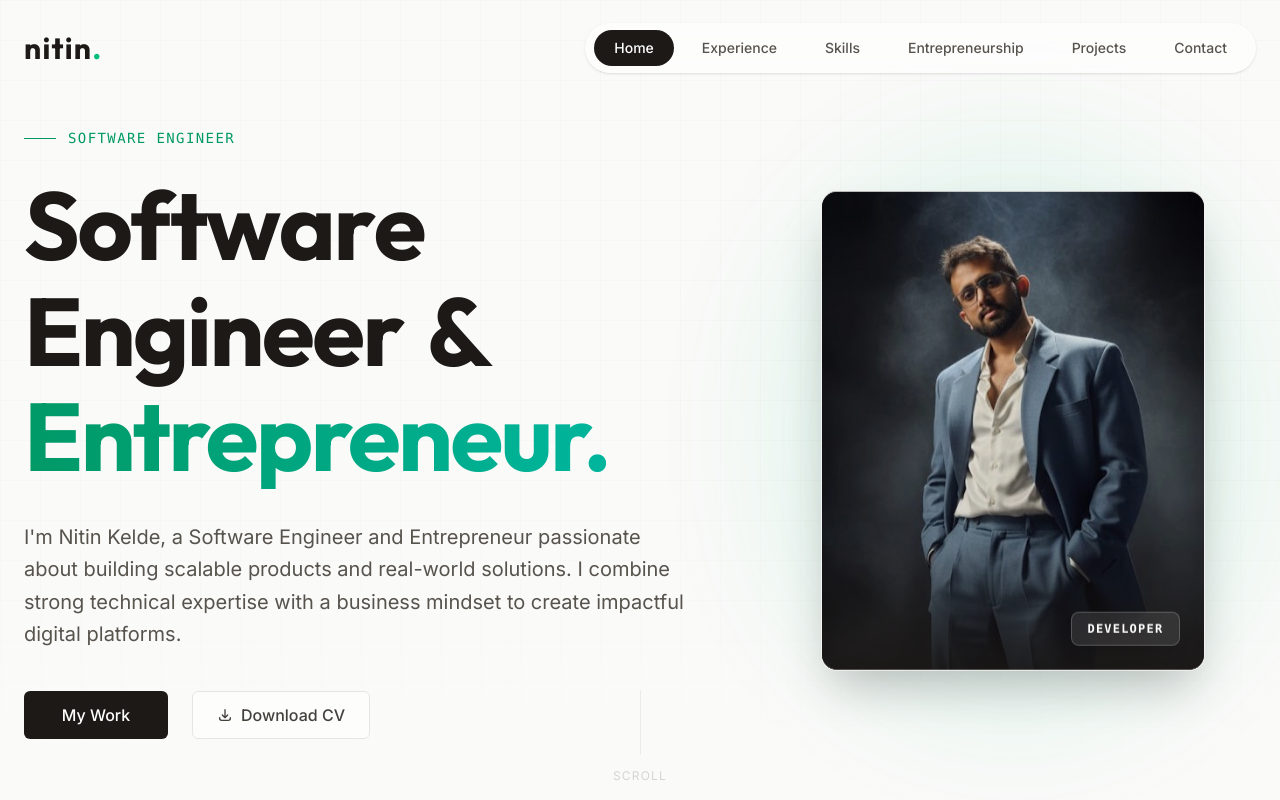
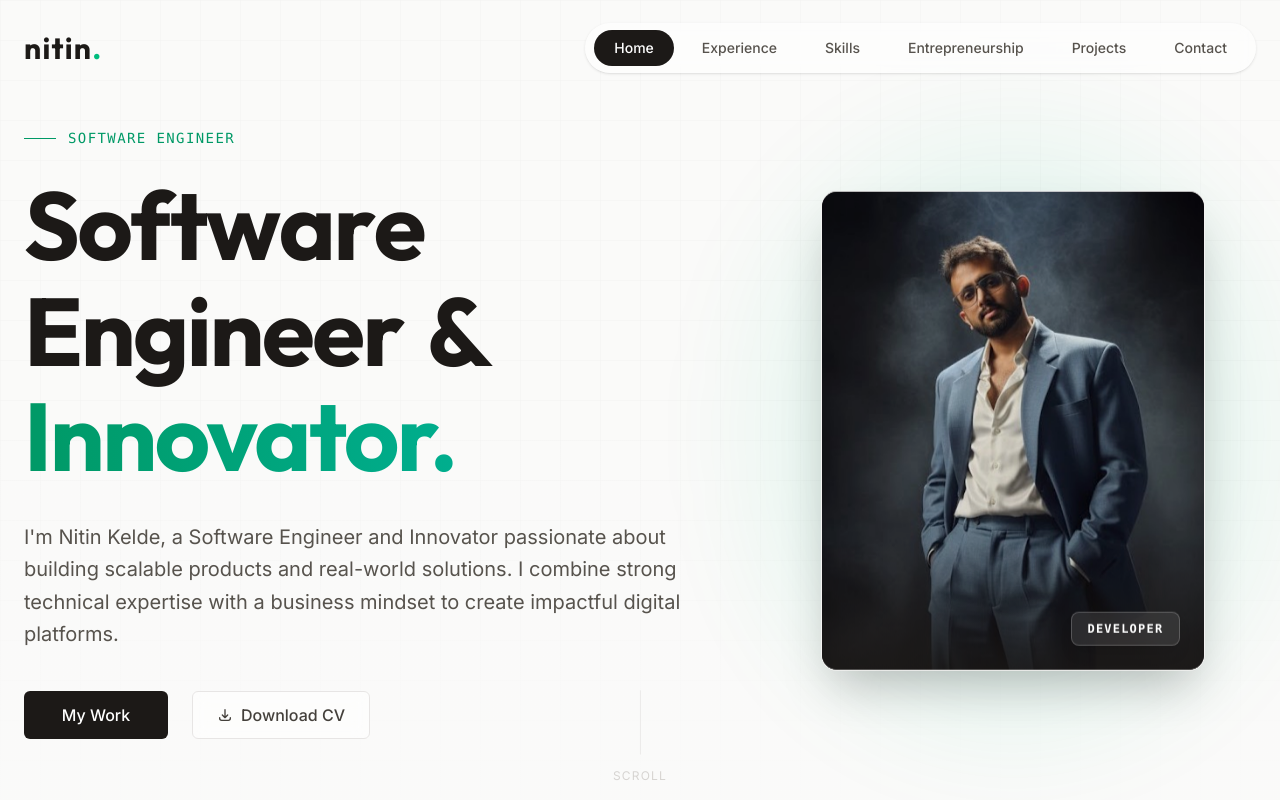
Before and after one commit to unisiremainhub-gif/portfolio, a React (Vite) app: page / in a window 1280 px wide. Shown: the top 800 px of the page. Built offline with nearby package versions, Linux system fonts and the light colour scheme.

Commit message:
Update Hero.jsx

```diff
--- a/src/Components/Home/Hero.jsx
+++ b/src/Components/Home/Hero.jsx
@@ -218,7 +218,7 @@ export default function Hero() {
                   borderWidth: '0'
                 }}
               >
-                Nitin Kelde - Software Engineer, Entrepreneur & Innovator
+                Nitin Kelde - Software Engineer & Innovator
               </h1>
 
               <motion.div
@@ -244,7 +244,7 @@ export default function Hero() {
                      transition={{ delay: 0.5, duration: 0.6, ease: [0.33, 1, 0.68, 1] }}
                      className="text-transparent bg-clip-text bg-gradient-to-r from-emerald-600 to-teal-500"
                    >
-                     Entrepreneur.
+                     Innovator.
                    </motion.div>
                 </div>
               </h2>
@@ -254,7 +254,7 @@ export default function Hero() {
                 animate={{ opacity: 1 }}
                 transition={{ delay: 0.8, duration: 1 }}
                 className="text-xl text-stone-600 max-w-2xl leading-relaxed mb-10"
-              >I'm Nitin Kelde, a Software Engineer and Entrepreneur passionate about building scalable products and real-world solutions. I combine strong technical expertise with a business mindset to create impactful digital platforms.
+              >I'm Nitin Kelde, a Software Engineer and Innovator passionate about building scalable products and real-world solutions. I combine strong technical expertise with a business mindset to create impactful digital platforms.
  </motion.p>
 
               <motion.div
```
